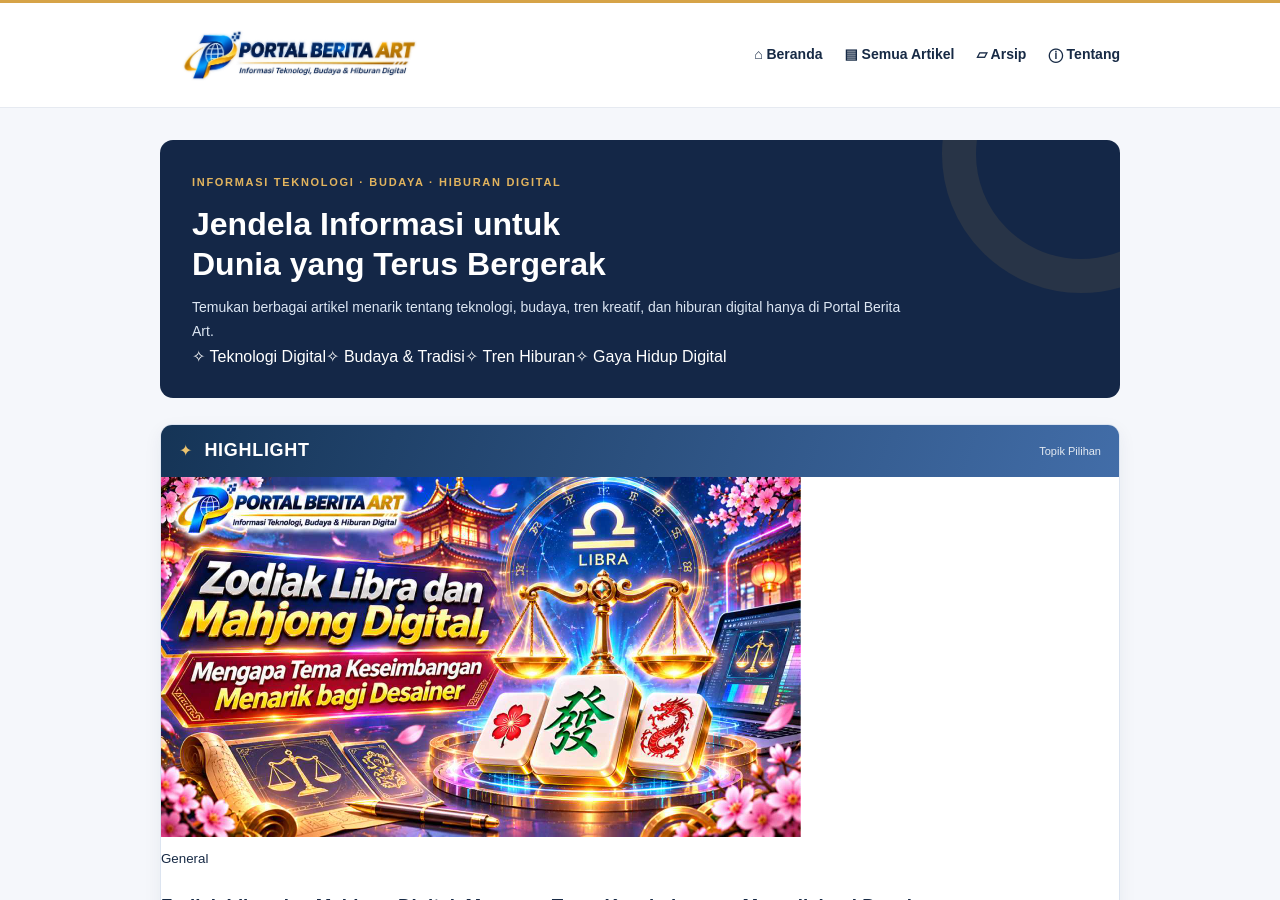
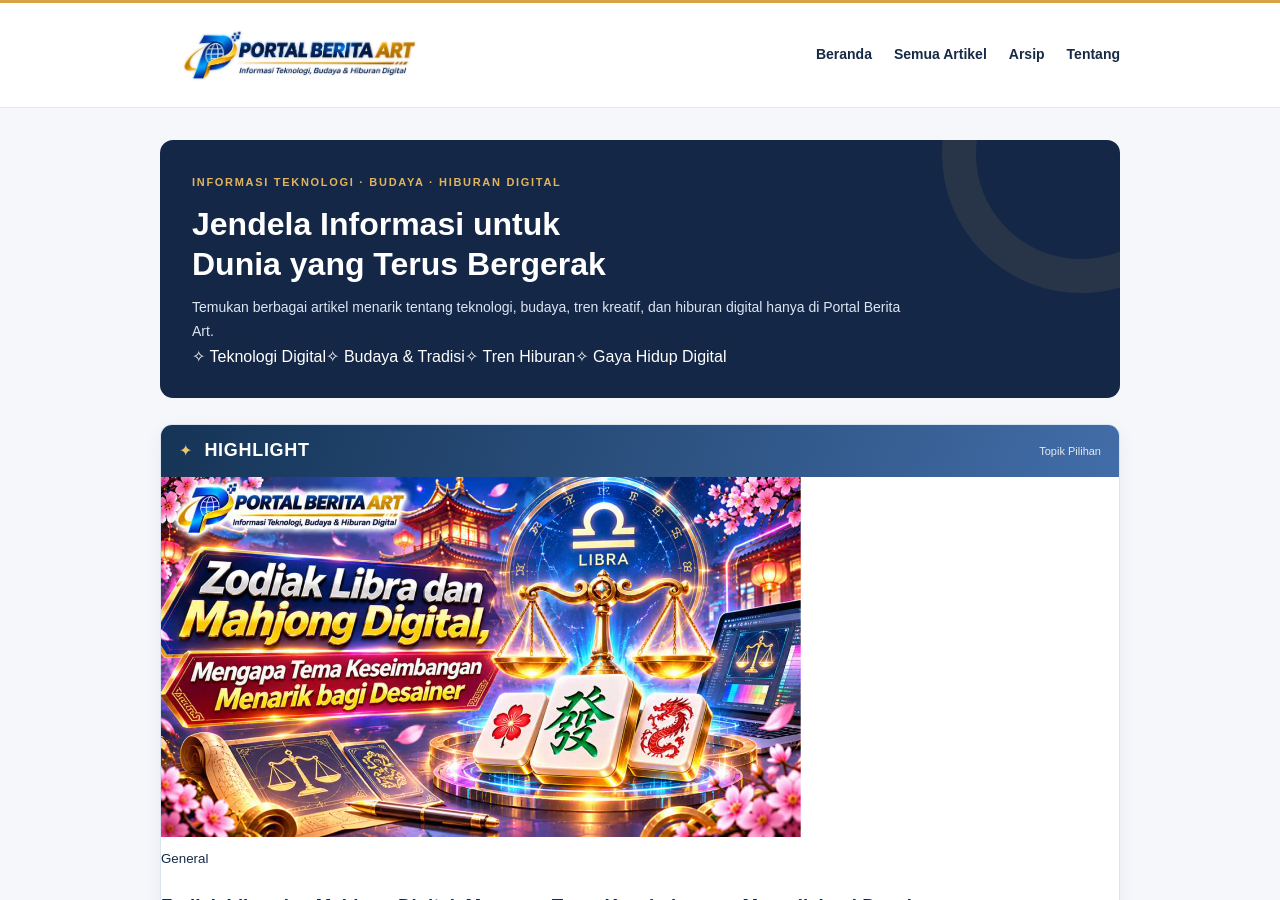
Before and after one commit to portalberita-art/portalberita-art.github.io, a Jekyll site: the page built from index.html, in a window 1280 px wide and 900 px high. Built offline with Jekyll 4.4.1, drawn with Linux system fonts in a browser that asks for light colours; part of the change alters nothing that is shown.

Commit message:
Update header.html

```diff
--- a/_includes/header.html
+++ b/_includes/header.html
@@ -1 +1,42 @@
-<header class="site-header"><div class="wrap header-row"><a class="brand" href="{{ '/' | relative_url }}" aria-label="Beranda Portal Berita Art"><img src="{{ '/assets/images/logo-portalberita.png' | relative_url }}" alt="Portal Berita Art" width="280" height="80" loading="eager"></a><nav class="header-nav" aria-label="Navigasi utama"><a href="{{ '/' | relative_url }}">⌂ Beranda</a><a href="{{ '/artikel/' | relative_url }}">▤ Semua Artikel</a><a href="{{ '/arsip/' | relative_url }}">▱ Arsip</a><a href="{{ '/tentang/' | relative_url }}">ⓘ Tentang</a></nav></div></header>
+
+<!-- HEADER PORTAL BERITA ART -->
+<header class="site-header">
+  <div class="wrap header-row">
+
+    <!-- LOGO WEBSITE -->
+    <a class="brand"
+       href="{{ '/' | relative_url }}"
+       aria-label="Beranda Portal Berita Art">
+
+      <img
+        src="{{ '/assets/images/logo-portalberita.png' | relative_url }}"
+        alt="Portal Berita Art"
+        width="280"
+        height="80"
+        loading="eager">
+
+    </a>
+
+    <!-- MENU NAVIGASI -->
+    <nav class="header-nav" aria-label="Navigasi utama">
+
+      <a href="{{ '/' | relative_url }}">
+        Beranda
+      </a>
+
+      <a href="{{ '/artikel/' | relative_url }}">
+        Semua Artikel
+      </a>
+
+      <a href="{{ '/arsip/' | relative_url }}">
+        Arsip
+      </a>
+
+      <a href="{{ '/tentang/' | relative_url }}">
+        Tentang
+      </a>
+
+    </nav>
+
+  </div>
+</header>
```
